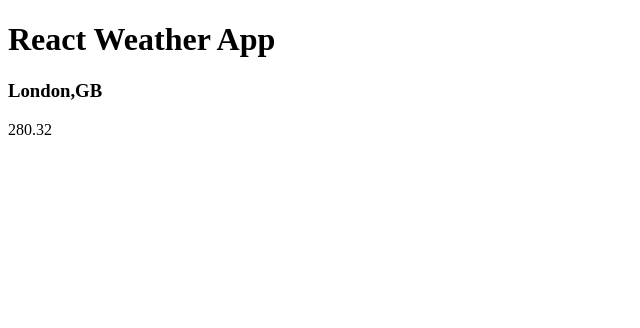
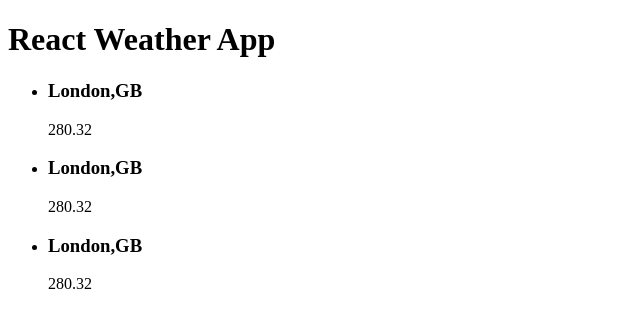
Before and after one commit to LEON2517/react-weather-app, a React app: page / in a window 1280 px wide. Shown: the top 328 px of the page, without its empty margins (0-640 px from the left). Built offline with nearby package versions, Linux system fonts and the light colour scheme.

Commit message:
component list

```diff
--- a/src/App.js
+++ b/src/App.js
@@ -1,10 +1,11 @@
 import React, {Component} from 'react'
-import Root from './components/Root'
+import Root from "./components/Root";
+
 
 export default class App extends Component {
     render() {
         return (
-                <Root />
+                <Root/>
         )
 
     }
--- a/src/components/Root.js
+++ b/src/components/Root.js
@@ -1,7 +1,6 @@
 import React, {Component} from 'react'
-import WeatherDisplay from './WeatherDisplay'
+import WeatherDisplayList from './WeatherDisplayList'
 import {weather} from '../fixtures'
-
 
 
 export default class Root extends Component {
@@ -9,7 +8,7 @@ export default class Root extends Component {
         return (
             <div>
                 <h1>React Weather App</h1>
-                <WeatherDisplay weather = {weather[0]}/>
+                <WeatherDisplayList weather = {weather}/>
             </div>
         )
     }
--- a/src/components/WeatherDisplay/index.js
+++ b/src/components/WeatherDisplay/index.js
@@ -1,7 +1,17 @@
-import React from 'react'
+import React, {Component} from 'react'
 
-export default function WeatherForm(props) {
-    const {weather} = props;
+class WeatherDisplay extends Component {
+
+    constructor(props) {
+        super(props);
+
+        this.state = {
+            isOpen: false
+        }
+    }
+
+    render() {
+        const {weather} = this.props;
         return (
             <div>
                 <h3>{weather.name},{weather.sys.country}</h3>
@@ -9,3 +19,6 @@ export default function WeatherForm(props) {
             </div>
         )
     }
+}
+
+export default WeatherDisplay
--- a/src/components/WeatherDisplayList/index.js
+++ b/src/components/WeatherDisplayList/index.js
@@ -0,0 +1,14 @@
+import React from 'react'
+import WeatherDisplay from '../WeatherDisplay'
+
+function WeatherDisplayList(props) {
+    return (
+        <ul>
+            <li><WeatherDisplay weather = {props.weather[0]}/></li>
+            <li><WeatherDisplay weather = {props.weather[0]}/></li>
+            <li><WeatherDisplay weather = {props.weather[0]}/></li>
+        </ul>
+    )
+}
+
+export default WeatherDisplayList
```
Lines whose indentation alone changed are shown as unchanged.
